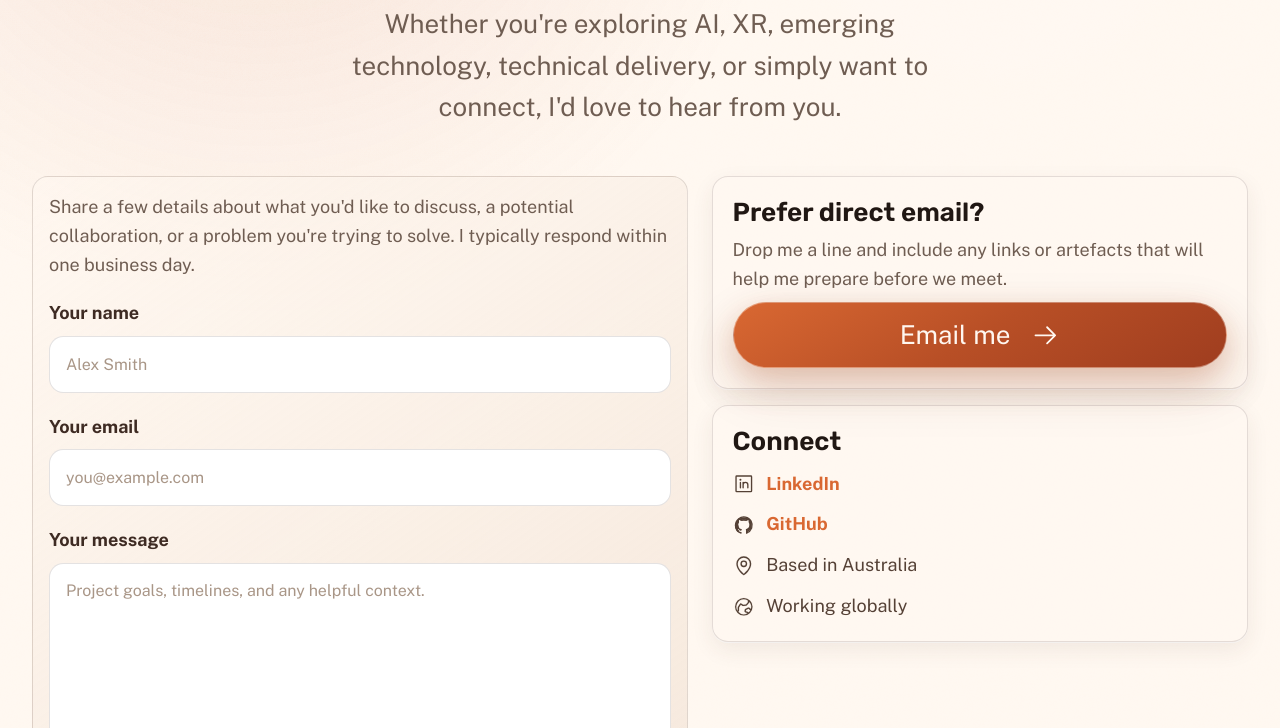
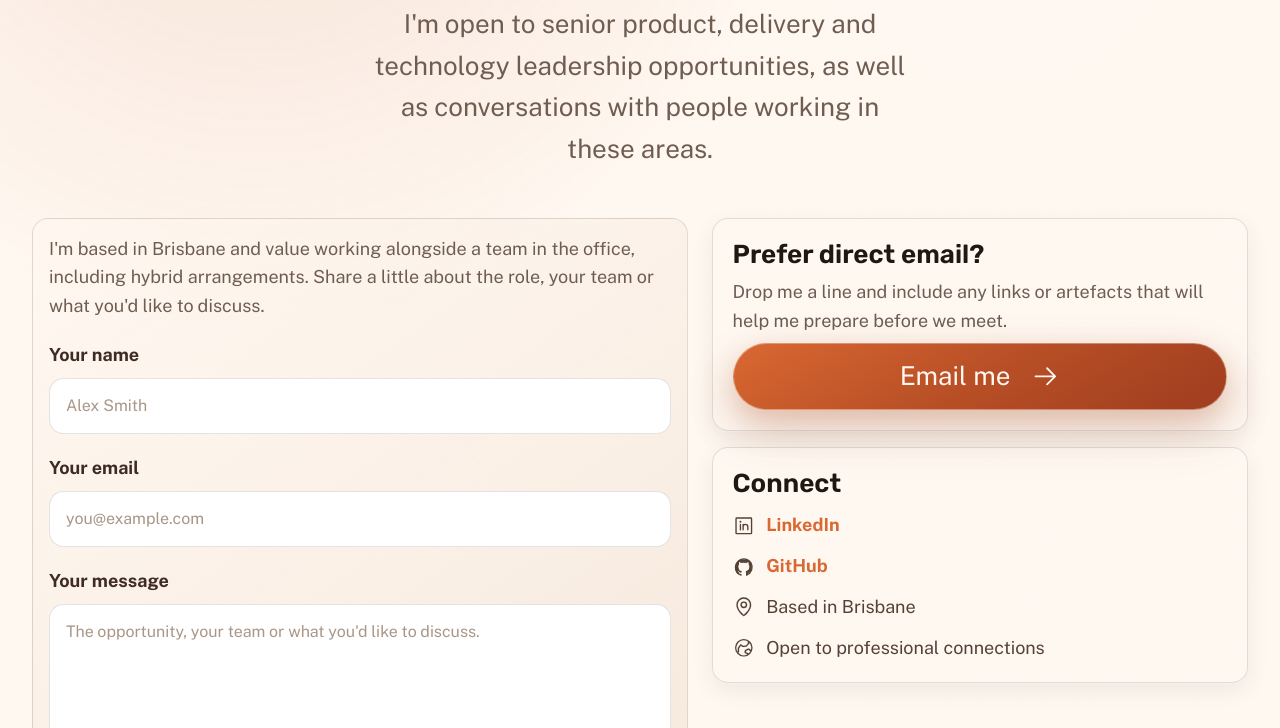
Before and after one commit to beardydevadventures/mattaisthorpe.github.io, an Astro site in the folder portfolio-site/: page /contact in a window 1280 px wide. Shown: the part 224-952 px from the top of the page. Built offline with nearby package versions, Linux system fonts and the light colour scheme; Astro itself is replaced by a stand-in of ours.

Commit message:
Welcome senior leadership opportunities on Contact

```diff
--- a/portfolio-site/src/pages/contact.astro
+++ b/portfolio-site/src/pages/contact.astro
@@ -7,13 +7,14 @@ import Icon from "../components/Icon.astro";
 
 <BaseLayout
 	title="Contact | Matthew Aisthorpe"
-	description="Get in touch with Matthew Aisthorpe about digital delivery, XR, or AI adoption and enablement."
+	description="Contact Matthew Aisthorpe in Brisbane about product, delivery and technology leadership opportunities or professional connections."
+	url="https://matthewaisthorpe.com.au/contact/"
 >
 	<main class="wrapper stack gap-12 contact">
 		<section class="stack gap-6">
 			<Hero
 				title="Let's talk"
-				tagline="Whether you're exploring AI, XR, emerging technology, technical delivery, or simply want to connect, I'd love to hear from you."
+				tagline="I'm open to senior product, delivery and technology leadership opportunities, as well as conversations with people working in these areas."
 			/>
 		</section>
 
@@ -26,7 +27,7 @@ import Icon from "../components/Icon.astro";
 				novalidate
 			>
 				<p class="lede">
-					Share a few details about what you'd like to discuss, a potential collaboration, or a problem you're trying to solve. I typically respond within one business day.
+					I'm based in Brisbane and value working alongside a team in the office, including hybrid arrangements. Share a little about the role, your team or what you'd like to discuss.
 				</p>
 				<div class="field">
 					<label for="name">Your name</label>
@@ -56,7 +57,7 @@ import Icon from "../components/Icon.astro";
 						id="message"
 						name="message"
 						rows="5"
-						placeholder="Project goals, timelines, and any helpful context."
+						placeholder="The opportunity, your team or what you'd like to discuss."
 						required></textarea>
 				</div>
 
@@ -114,11 +115,11 @@ import Icon from "../components/Icon.astro";
 						</li>
 						<li>
 							<Icon icon="map-pin" size="1.2em" />
-							<span>Based in Australia</span>
+							<span>Based in Brisbane</span>
 						</li>
 						<li>
 							<Icon icon="globe-hemisphere-east" size="1.2em" />
-							<span>Working globally</span>
+							<span>Open to professional connections</span>
 						</li>
 					</ul>
 				</div>
```
